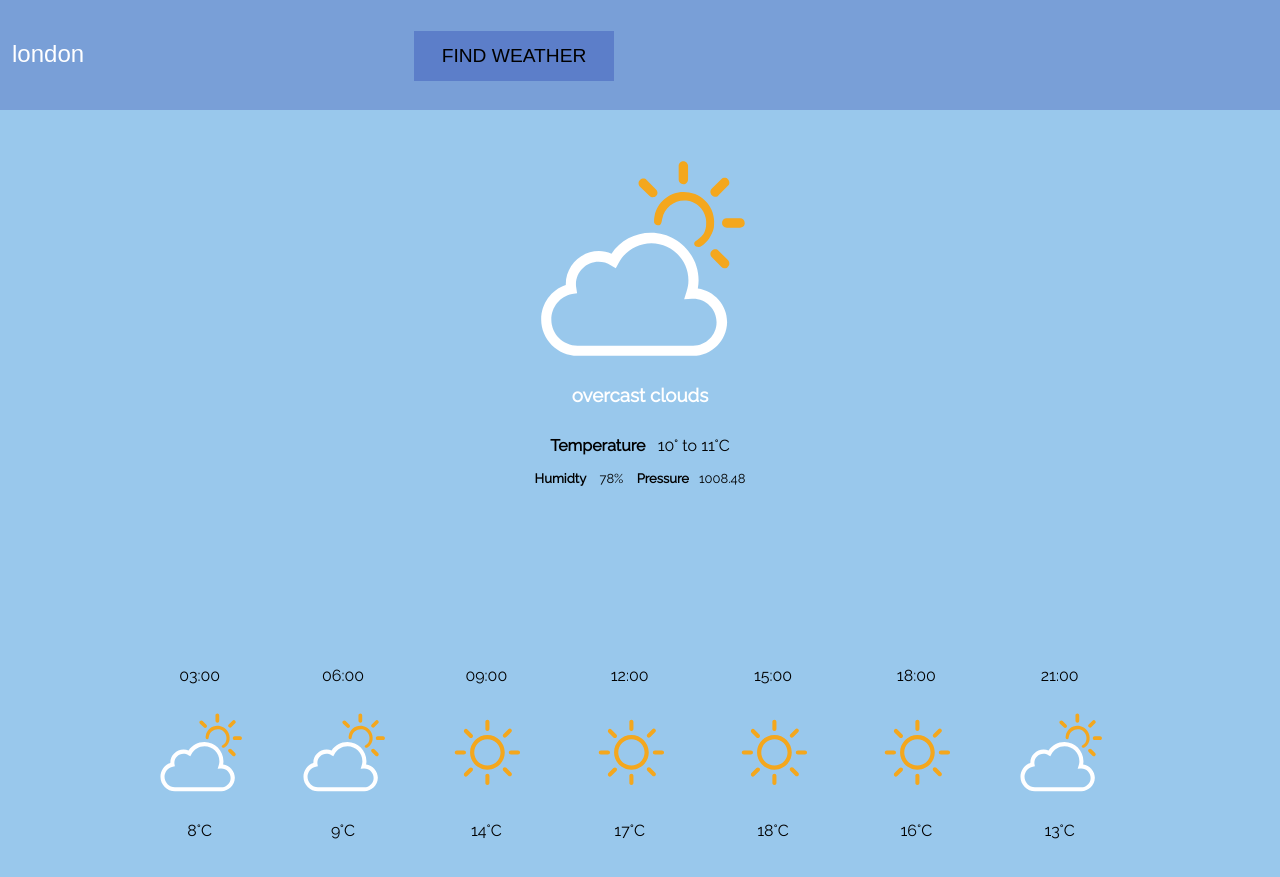
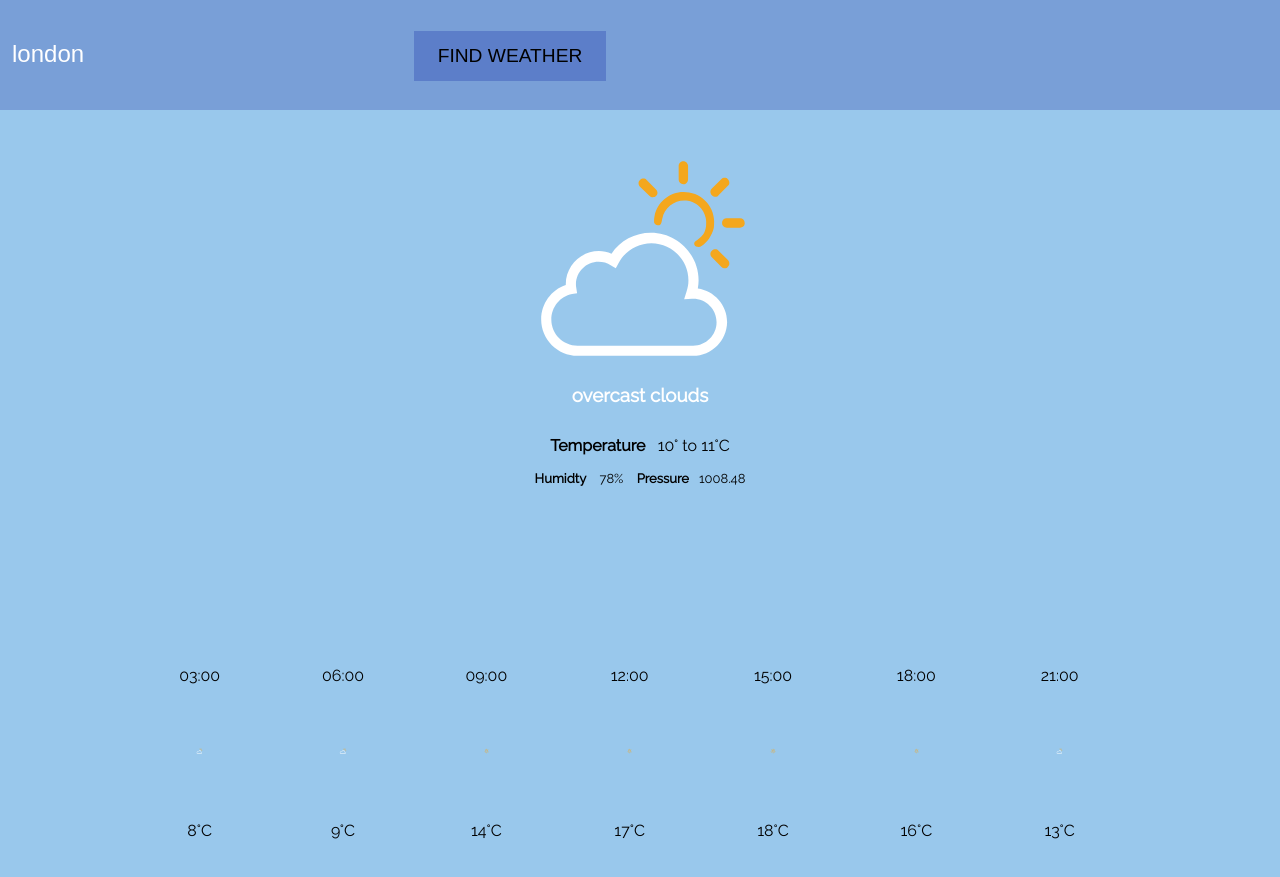
Before and after one commit to NWC2/Weather-API, a React (Create React App) app: page / in a window 1280 px wide. Built offline with nearby package versions, Linux system fonts and the light colour scheme.

Commit message:
Weather API: HTML/CSS

```diff
--- a/src/App.css
+++ b/src/App.css
@@ -48,7 +48,7 @@ font-size: larger;
 border: 0;
 margin-left: 100px;
 
-width: 200px;
+width: 15%;
 height: 50px;
 background-color: rgb(92 126 201);
 }
@@ -95,7 +95,7 @@ background-color: rgb(92 126 201);
 
 .infoImages{
   height: 100px;
-  width: 100px;
+  width: 7%;
 }
 
 
```
